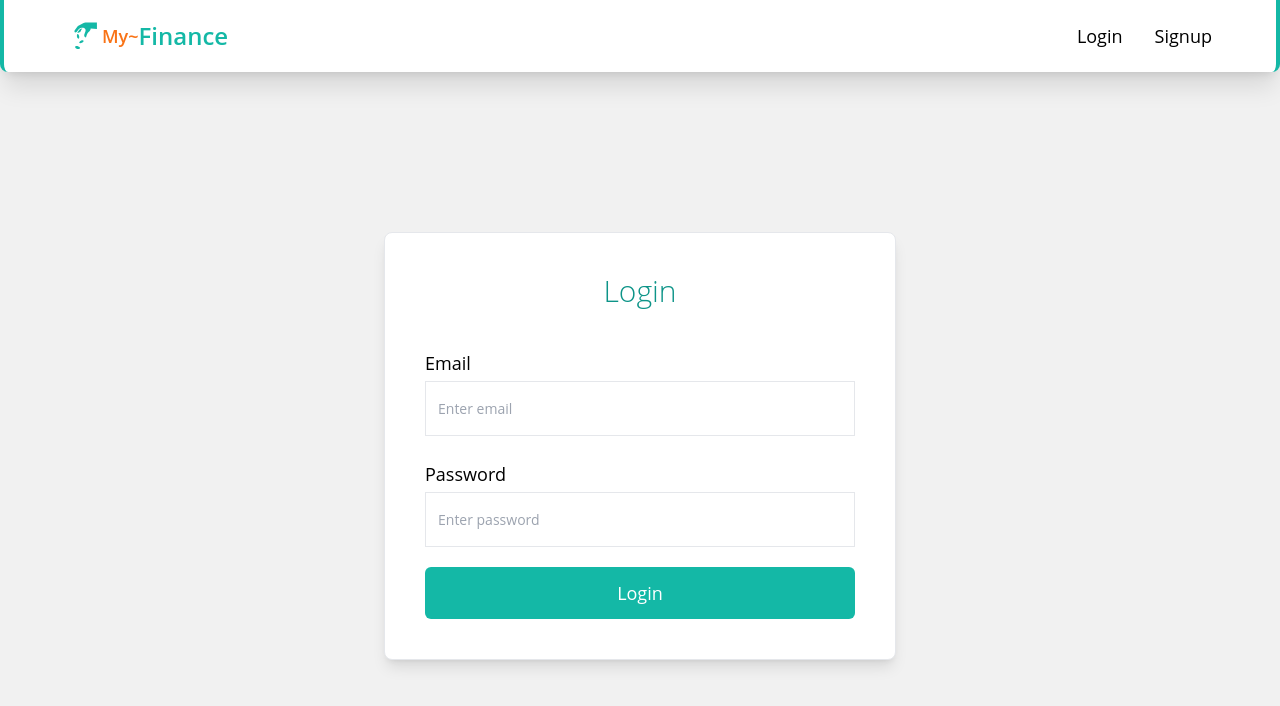
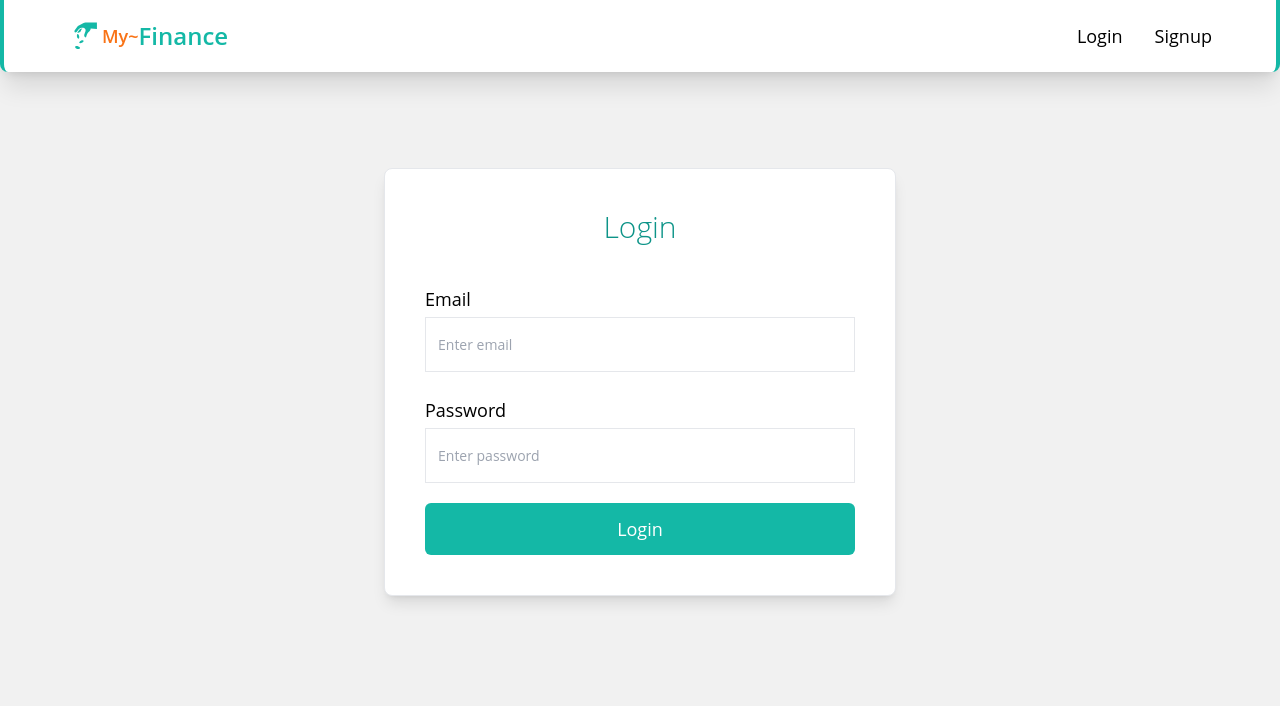
Before and after one commit to AmaduKamara/finance-tracker, a React (Create React App) app: page /login in a window 1280 px wide. Shown: the top 706 px of the page. Built offline with nearby package versions, Linux system fonts and the light colour scheme; no server answers.

Commit message:
Conditionally render app based on auth state changed

```diff
--- a/src/App.js
+++ b/src/App.js
@@ -1,4 +1,6 @@
 import { BrowserRouter as Router, Switch, Route } from "react-router-dom";
+import { useAuthContext } from "./hooks/useAuthContext";
+
 import "./App.css";
 import Home from "./pages/Home";
 import Login from "./pages/Login";
@@ -6,8 +8,11 @@ import Signup from "./pages/Signup";
 import Navbar from "./components/Navbar";
 
 function App() {
+  const { authIsReady } = useAuthContext();
+
   return (
     <div className="App">
+      {authIsReady && (
         <Router>
           <Navbar />
           <Switch>
@@ -22,6 +27,7 @@ function App() {
             </Route>
           </Switch>
         </Router>
+      )}
     </div>
   );
 }
--- a/src/pages/Login.js
+++ b/src/pages/Login.js
@@ -18,7 +18,7 @@ const Login = () => {
 
   return (
     <div className="flex items-center justify-center">
-      <div className="w-3/4 md:w-2/5 sm:w-2/3 p-10 border rounded-lg shadow-lg bg-white mt-40">
+      <div className="w-3/4 md:w-2/5 sm:w-2/3 p-10 border rounded-lg shadow-lg bg-white mt-24">
         <h2 className="text-3xl text-teal-600 font-thin">Login</h2>
         <form className="mt-10" onSubmit={handleLogin}>
           <label className="block text-left">
```
Lines whose indentation alone changed are shown as unchanged.
